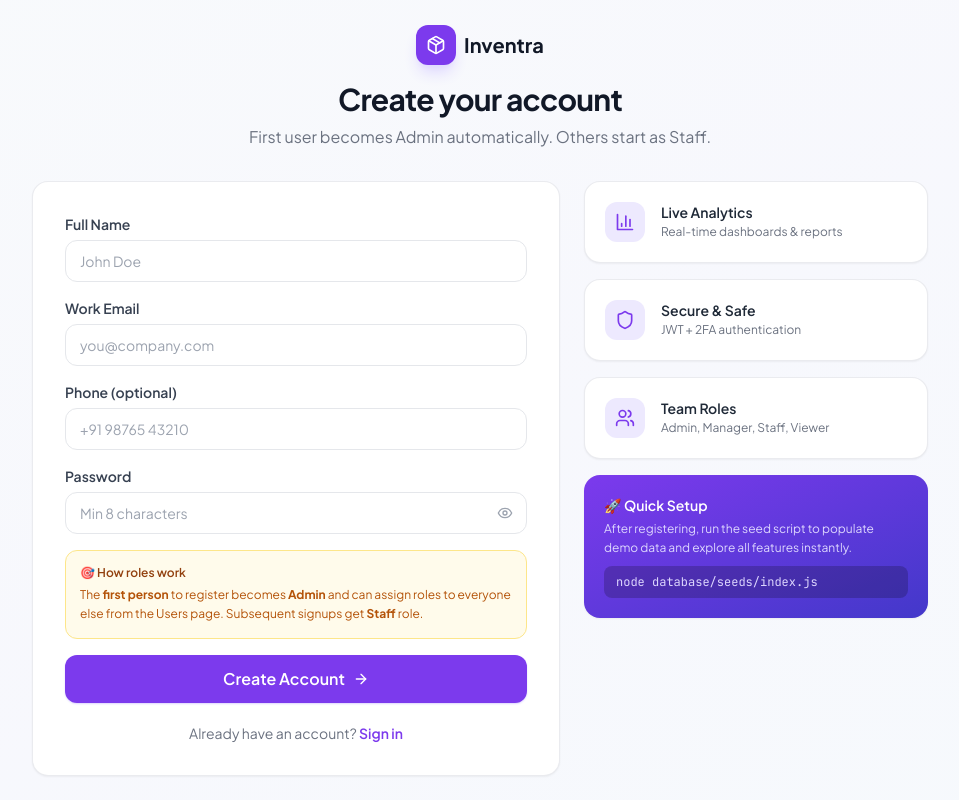
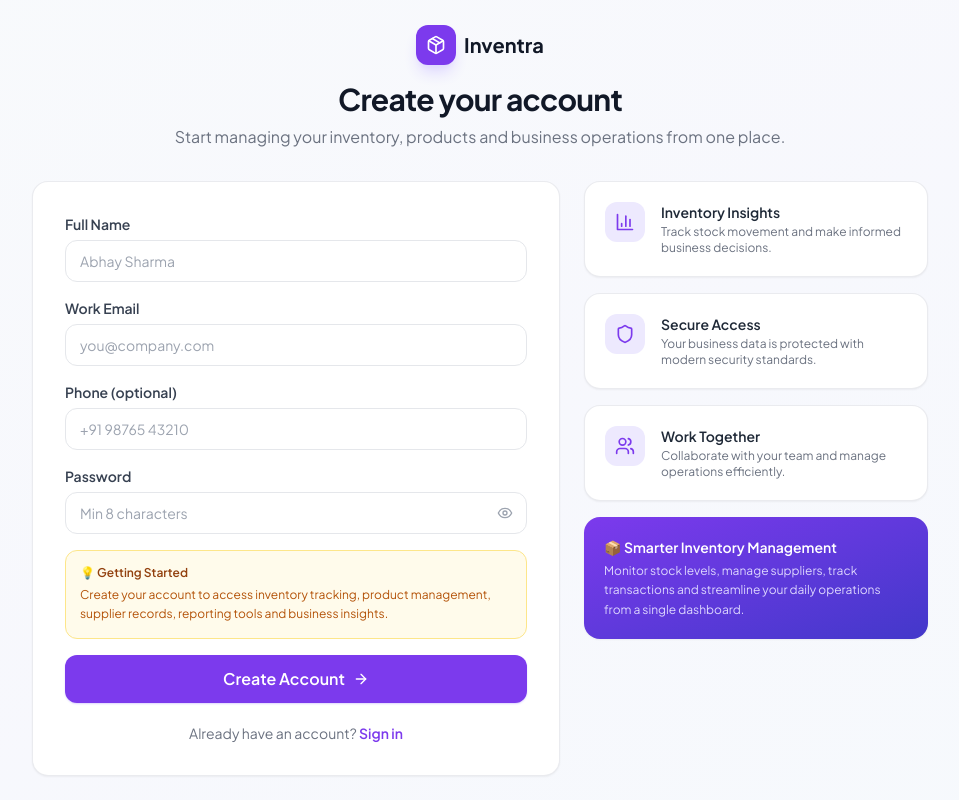
Before and after one commit to abhi-0129/Inventra, a React (Vite) app in the folder frontend/: page /register in a window 1280 px wide. Shown: the whole page, without its empty margins (160-1119 px from the left). Built offline with nearby package versions, Linux system fonts and the light colour scheme; no server answers.

Commit message:
frontend hardcode fix

```diff
--- a/frontend/src/pages/RegisterPage.tsx
+++ b/frontend/src/pages/RegisterPage.tsx
@@ -23,9 +23,21 @@ export default function RegisterPage() {
   };
 
  const features = [
-    { icon: BarChart3, title: 'Live Analytics', desc: 'Real-time dashboards & reports' },
-    { icon: Shield,    title: 'Secure & Safe',  desc: 'JWT + 2FA authentication' },
-    { icon: Users,     title: 'Team Roles',     desc: 'Admin, Manager, Staff, Viewer' },
+  {
+    icon: BarChart3,
+    title: 'Inventory Insights',
+    desc: 'Track stock movement and make informed business decisions.'
+  },
+  {
+    icon: Shield,
+    title: 'Secure Access',
+    desc: 'Your business data is protected with modern security standards.'
+  },
+  {
+    icon: Users,
+    title: 'Work Together',
+    desc: 'Collaborate with your team and manage operations efficiently.'
+  },
 ];
 
   return (
@@ -42,7 +54,7 @@ export default function RegisterPage() {
           </div>
           <h1 className="text-3xl font-bold text-gray-900">Create your account</h1>
           <p className="text-gray-500 mt-2">
-            {`First user becomes Admin automatically. Others start as Staff.`}
+            {`Start managing your inventory, products and business operations from one place.`}
           </p>
         </div>
 
@@ -54,7 +66,7 @@ export default function RegisterPage() {
               <div>
                 <label className="label">Full Name</label>
                 <input className={`input ${errors.name ? 'border-red-400' : ''}`}
-                  placeholder="John Doe"
+                  placeholder="Abhay Sharma"
                   {...register('name', { required: 'Name is required', minLength: { value: 2, message: 'Min 2 characters' } })} />
                 {errors.name && <p className="mt-1.5 text-xs text-red-500">⚠ {errors.name.message as string}</p>}
               </div>
@@ -95,9 +107,13 @@ export default function RegisterPage() {
 
               {/* Role info */}
               <div className="bg-amber-50 border border-amber-200 rounded-xl p-3.5">
-                <p className="text-xs font-semibold text-amber-800 mb-1">🎯 How roles work</p>
+               <p className="text-xs font-semibold text-amber-800 mb-1">
+               💡 Getting Started
+                </p>
+
            <p className="text-xs text-amber-700 leading-relaxed">
-                  The <strong>first person</strong> to register becomes <strong>Admin</strong> and can assign roles to everyone else from the Users page. Subsequent signups get <strong>Staff</strong> role.
+             Create your account to access inventory tracking, product management,
+    supplier records, reporting tools and business insights.
   </p>
 </div>
 
@@ -128,16 +144,17 @@ export default function RegisterPage() {
                 </div>
               </div>
             ))}
+          <div className="card p-5 bg-gradient-to-br from-violet-600 to-indigo-700 border-0">
+  <p className="text-white font-semibold text-sm mb-1">
+    📦 Smarter Inventory Management
+  </p>
 
-            <div className="card p-5 bg-gradient-to-br from-violet-600 to-indigo-700 border-0">
-              <p className="text-white font-semibold text-sm mb-1">🚀 Quick Setup</p>
   <p className="text-violet-200 text-xs leading-relaxed">
-                After registering, run the seed script to populate demo data and explore all features instantly.
+    Monitor stock levels, manage suppliers, track transactions and
+    streamline your daily operations from a single dashboard.
   </p>
-              <code className="mt-2 block text-xs text-violet-200 font-mono bg-black/20 rounded-lg px-3 py-2">
-                node database/seeds/index.js
-              </code>
 </div>
+
           </div>
         </div>
       </div>
```
Lines whose indentation alone changed are shown as unchanged.
